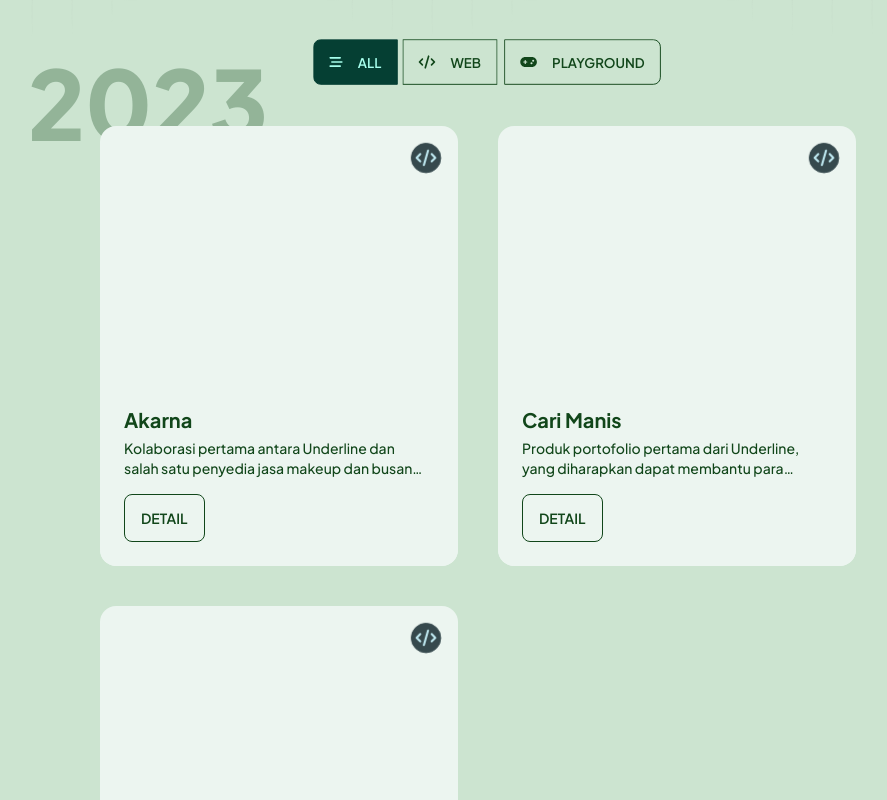
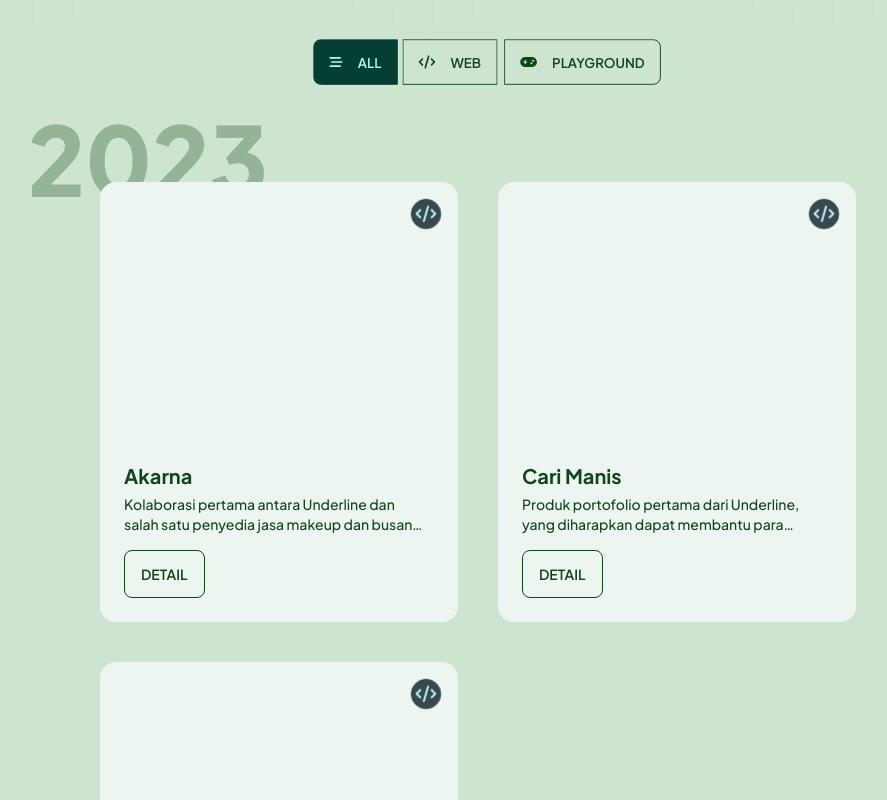
Before and after one commit to code7070/hi-jojo, a Next.js app: page /work in a window 1280 px wide. Shown: the part 360-1160 px from the top of the page, without its empty margins (168-1055 px from the left). Built offline with nearby package versions, Linux system fonts and the light colour scheme.

Commit message:
adding logic to work desktop

```diff
--- a/src/layouts/work/desktop.js
+++ b/src/layouts/work/desktop.js
@@ -3,46 +3,57 @@ import { FontAwesomeIcon } from "@fortawesome/react-fontawesome";
 import styles from "@styles/work.module.scss";
 import workList from "@utils/worklist";
 
-const WorkGrid = ({ works = [] }) => (
-  <div className={styles.workOuterWrapper}>
-    {works.map((item, itemIndex) => (
-      <div key={itemIndex} className={styles.workBox}>
+const Worklet = ({ work, filter }) => {
+  if (filter.name !== "all" && work.type !== filter.name) return "";
+
+  return (
+    <div className={styles.workBox}>
       <div className={styles.media}>
         <div className="btn btn-circle btn-sm absolute right-4 top-4">
           <FontAwesomeIcon
             size="lg"
-              icon={item.type === "playground" ? faGamepad : faCode}
+            icon={work.type === "playground" ? faGamepad : faCode}
           />
         </div>
       </div>
       <div className={styles.info}>
         <div className="flex items-start justify-between">
           <div className="mr-2 flex-1">
-              <div className={styles.name}>{item.name}</div>
-              <div className={styles.desc}>{item.description}</div>
+            <div className={styles.name}>{work.name}</div>
+            <div className={styles.desc}>{work.description}</div>
             <button className={styles.cta}>Detail</button>
           </div>
         </div>
       </div>
     </div>
-    ))}
-  </div>
   );
+};
 
-const WorkSection = ({ year, works = [] }) => (
+const WorkSection = ({ year, works = [], filter }) => (
   <section className={styles.workSection}>
     <div className={styles.yearWrapper}>
       <div className={styles.yearSet}>{year}</div>
     </div>
-    <WorkGrid works={works} />
+    <div className={styles.workOuterWrapper}>
+      {works.map((item, itemIndex) => (
+        <Worklet filter={filter} work={item} key={itemIndex} />
+      ))}
+    </div>
   </section>
 );
 
-export default function WorkListDekstop() {
+export default function WorkListDekstop({ filter }) {
+  let loops = [...workList];
+  if (filter.name !== "all")
+    loops = [
+      ...workList.filter((work) =>
+        work.works.some((item) => item.type === filter.name)
+      ),
+    ];
   return (
     <div className="hidden sm:block max-w-3xl mx-auto">
-      {workList.map((w) => {
-        return <WorkSection key={w.year} {...w} />;
+      {loops.map((w) => {
+        return <WorkSection filter={filter} key={w.year} {...w} />;
       })}
     </div>
   );
--- a/src/layouts/work/filter.js
+++ b/src/layouts/work/filter.js
@@ -89,7 +89,7 @@ const Mobile = ({ filter, setFilter }) => {
 
 export default function WorkFilter({ filter, setFilter }) {
   return (
-    <div className="my-10 max-w-xs mx-auto">
+    <div className="my-10 sm:my-24 max-w-xs mx-auto">
       <Desktop filter={filter} setFilter={setFilter} />
       <Mobile filter={filter} setFilter={setFilter} />
     </div>
--- a/src/layouts/work/mobile.js
+++ b/src/layouts/work/mobile.js
@@ -6,9 +6,7 @@ import ChevronRight from "@icons/chevron-right";
 import styles from "@styles/work.module.scss";
 
 const WorkPart = ({ work, open, setOpen, filter }) => {
-  if (filter.name === "web" && work.type !== "web") return "";
-  else if (filter.name === "playground" && work.type !== "playground")
-    return "";
+  if (filter.name !== "all" && work.type !== filter.name) return "";
 
   const toggle = () => setOpen(open === work.link ? false : work.link);
 
```
Lines whose indentation alone changed are shown as unchanged.
